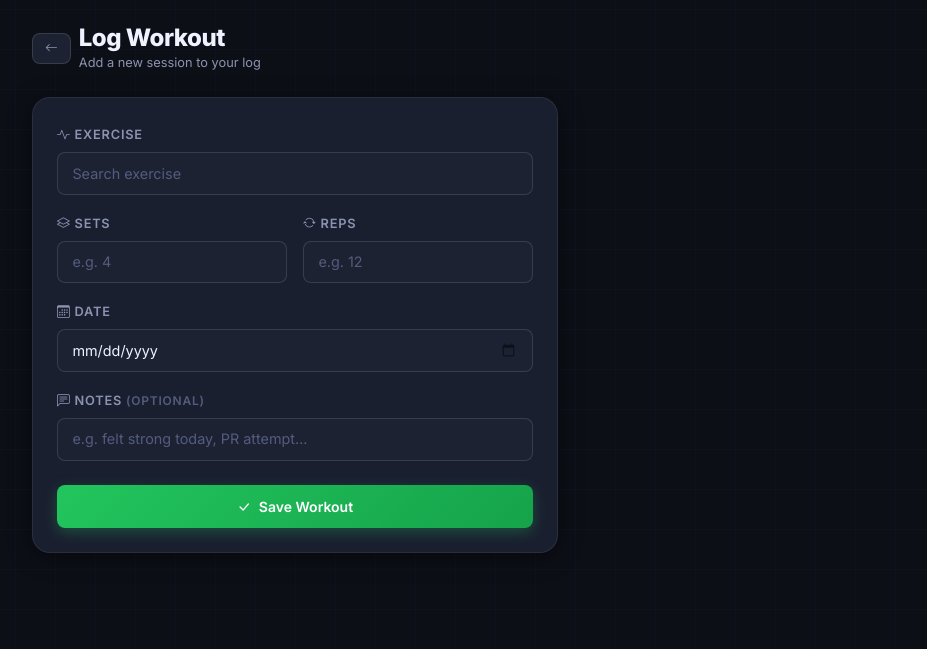
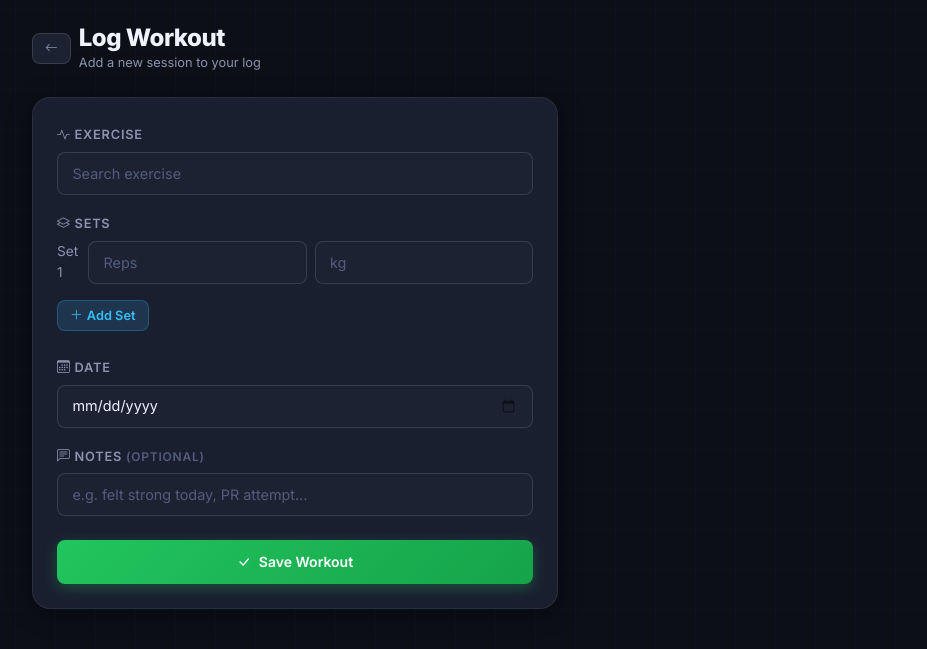
Before and after one commit to akarshanghawri/RepTrack, a Python web app: template templates/add_workout.html in a window 1280 px wide. Shown: the part 71-720 px from the top of the page, without its empty margins (345-1272 px from the left). Run offline with Jinja, Linux system fonts and the light colour scheme; the template is opened without the code that fills it, so the values that code supplies are empty.

Commit message:
Replace flat reps/sets with dynamic WorkoutSet model

```diff
--- a/templates/add_workout.html
+++ b/templates/add_workout.html
@@ -35,16 +35,21 @@
                     <input type="hidden" name="exercise_id" id="exercise_id">
                 </div>
 
-                <div class="row g-3 mb-3">
-                    <div class="col-6">
-                        <label class="form-label"><i class="bi bi-layers me-1"></i>Sets</label>
-                        <input type="number" name="sets" class="form-control" placeholder="e.g. 4" min="1" required>
-                    </div>
-                    <div class="col-6">
-                        <label class="form-label"><i class="bi bi-arrow-repeat me-1"></i>Reps</label>
-                        <input type="number" name="reps" class="form-control" placeholder="e.g. 12" min="1" required>
+
+                <div id="sets-container" class="mb-3">
+                    <label class="form-label"><i class="bi bi-layers me-1"></i>Sets</label>
+
+                    <div class="set-row d-flex gap-2 align-items-center mb-2">
+                        <span style="color:var(--text-muted); font-size:0.85rem; width:55px;">Set 1</span>
+                        <input type="number" name="reps" class="form-control" placeholder="Reps" min="1" required>
+                        <input type="number" name="weight" class="form-control" placeholder="kg" min="0" step="0.5">
+                        <button type="button" class="btn btn-sm btn-outline-danger remove-set">✕</button>
                     </div>
                 </div>
+
+                <button type="button" class="btn btn-sm btn-info mb-4" id="add-set">
+                    <i class="bi bi-plus-lg me-1"></i>Add Set
+                </button>
 
                 <div class="mb-3">
                     <label class="form-label"><i class="bi bi-calendar3 me-1"></i>Date</label>
@@ -107,6 +112,47 @@
         })
     })
 
+    const container = document.getElementById('sets-container')
+    const addBtn = document.getElementById('add-set')
+
+    addBtn.addEventListener('click', () => {
+        const rows = container.querySelectorAll('.set-row')
+        const newRow = rows[0].cloneNode(true)
+
+        newRow.querySelector('span').textContent = `Set ${rows.length + 1}`
+
+        newRow.querySelectorAll('input').forEach(input => input.value = '')
+
+        container.appendChild(newRow)
+        updateRemoveButtons()
+    })
+
+    // Remove a set row
+    container.addEventListener('click', (e) => {
+        if (e.target.classList.contains('remove-set')) {
+            e.target.closest('.set-row').remove()
+            renumberSets()
+            updateRemoveButtons()
+        }
+    })
+
+    // Renumber "Set 1", "Set 2" etc after a removal
+    function renumberSets() {
+        container.querySelectorAll('.set-row').forEach((row, i) => {
+            row.querySelector('span').textContent = `Set ${i + 1}`
+        })
+    }
+
+    // Hide remove button when only 1 set remains
+    function updateRemoveButtons() {
+        const rows = container.querySelectorAll('.set-row')
+        rows.forEach(row => {
+            row.querySelector('.remove-set').style.display = rows.length === 1 ? 'none' : ''
+        })
+    }
+
+    updateRemoveButtons() // run on load
+
 </script>
 
 {% endblock %}
```
Also changed, not shown: main.py (+23 -13 lines), models.py (+10 -2 lines), templates/index.html (+8 -3 lines).
